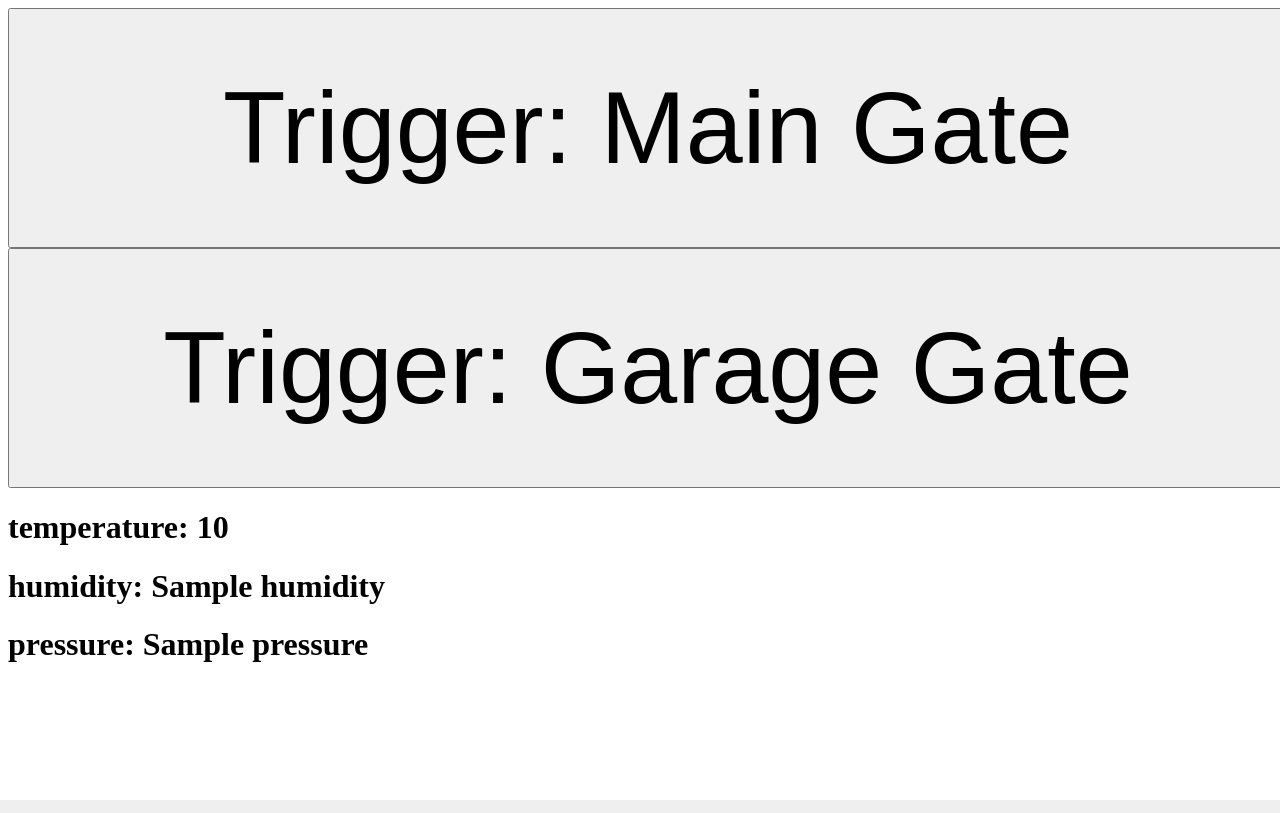
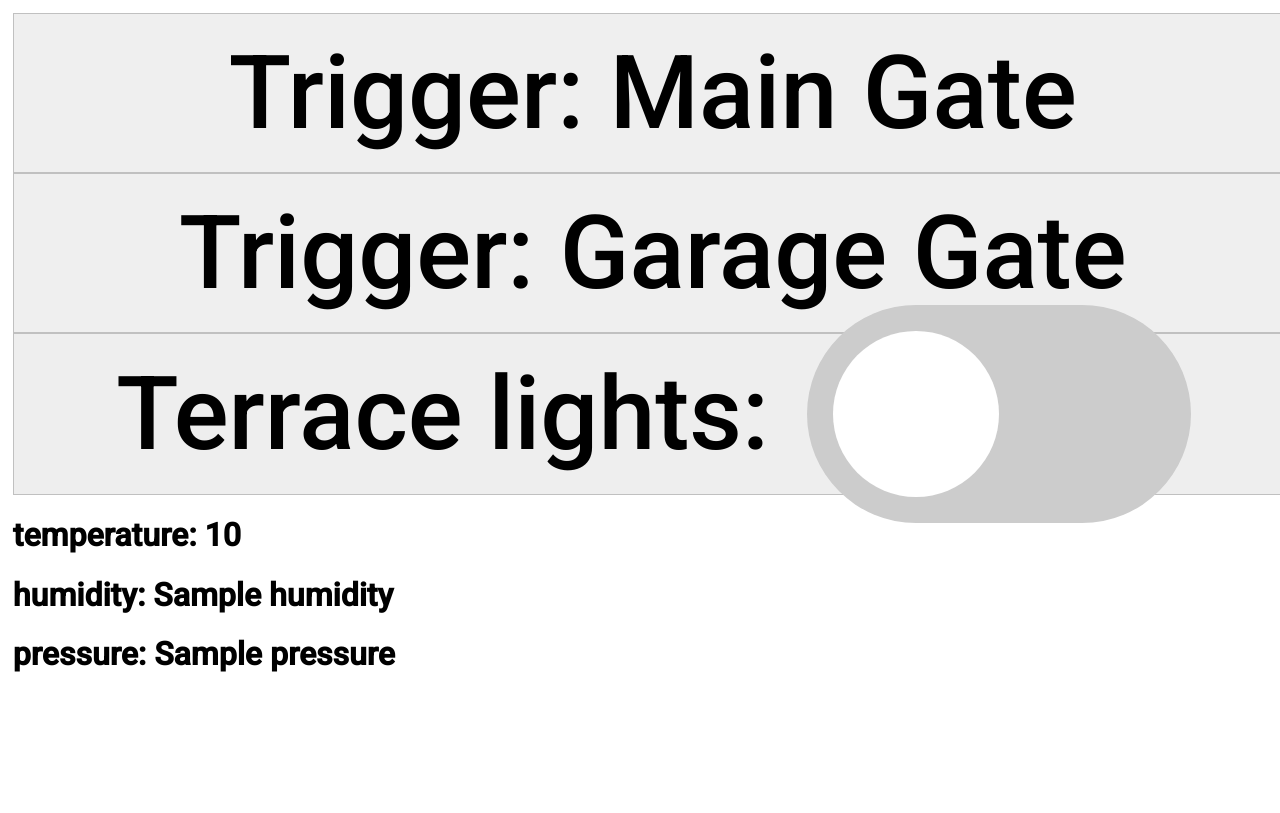
Before and after one commit to git-radek/homemgmt, a Django app: template templates/home.html in a window 1280 px wide. Run offline with Django 3.2, Linux system fonts and the light colour scheme; the template is opened without the code that fills it: most values are stand-ins (such as "Sample title", 1, 10 or a date in 2020); parts of the project's set-up code (start-up, migrations or seed data) failed here and were passed over.

Commit message:
added terrace handler + new UI status

```diff
--- a/homemgmt/urls.py
+++ b/homemgmt/urls.py
@@ -24,5 +24,7 @@
             url('admin/', admin.site.urls),
             url('trigger_main_gate', views.trigger_main_gate, name='trigger_main_gate'),
             url('trigger_garage_gate', views.trigger_garage_gate, name='trigger_garage_gate'),
+            url('turn_on_terrace_lights', views.turn_on_terrace_lights, name='turn_on_terrace_lights'),
+            url('turn_off_terrace_lights', views.turn_off_terrace_lights, name='turn_off_terrace_lights'),
             url('', views.home, name='home'),
             ] + static(settings.STATIC_URL, document_root=settings.STATIC_ROOT)
--- /dev/null
+++ b/mqtt_sample.py
@@ -0,0 +1,3 @@
+import paho.mqtt.publish as publish
+
+publish.single("cmnd/taras1/power", "OFF", hostname="localhost")
--- /dev/null
+++ b/static/style.css
@@ -0,0 +1,85 @@
+@import url('https://fonts.googleapis.com/css2?family=Roboto:wght@500&display=swap');
+html { height: 100vh; }
+body { height: 100vh; padding: 0; margin: 1vw }
+body,button { font-family: 'Roboto', sans-serif; }
+button { border: 1px silver solid }
+
+#status {
+  display: none;
+  align-items: center;
+  justify-content: center;
+  text-align: center;
+  color: white;
+  font-size: 4vh;
+  position: fixed;
+  width: 100%;
+  height: 100%;
+  top: 0;
+  left: 0;
+  right: 0;
+  bottom: 0;
+  background-color: rgba(0,0,0,1);
+  z-index: 2;
+  cursor: pointer;
+}
+
+
+.switch {
+  position: relative;
+  display: inline-block;
+  width: 3.75em;
+  height: 2.125em;
+}
+
+.switch input {
+  opacity: 0;
+  width: 0;
+  height: 0;
+}
+
+.slider {
+  position: absolute;
+  cursor: pointer;
+  top: 0;
+  left: 0;
+  right: 0;
+  bottom: 0;
+  background-color: #ccc;
+  -webkit-transition: .4s;
+  transition: .4s;
+}
+
+.slider:before {
+  position: absolute;
+  content: "";
+  height: 1.625em;
+  width: 1.625em;
+  left: 0.25em;
+  bottom: 0.25em;
+  background-color: white;
+  -webkit-transition: .4s;
+  transition: .4s;
+}
+
+input:checked + .slider {
+  background-color: #2196F3;
+}
+
+input:focus + .slider {
+  box-shadow: 0 0 1px #2196F3;
+}
+
+input:checked + .slider:before {
+  -webkit-transform: translateX(1.625em);
+  -ms-transform: translateX(1.625em);
+  transform: translateX(1.625em);
+}
+
+/* Rounded sliders */
+.slider.round {
+  border-radius: 2.125em;
+}
+
+.slider.round:before {
+  border-radius: 50%;
+}
--- a/templates/home.html
+++ b/templates/home.html
@@ -1,19 +1,21 @@
 <!DOCTYPE html>
 <head>
+<meta name="viewport" content="width=device-width, initial-scale=1">
 <title>Homemgmt v0.1</title>
-<script>
-window.addEventListener("load",function() {
-    setTimeout(function(){
-        // This hides the address bar:
-        window.scrollTo(0, 1);
-    }, 0);
-});
-</script>
 <script src='/static/jquery.js'></script>
+<link href='/static/style.css' rel='stylesheet' type='text/css'>
 </head>
 <body style='overflow: hidden'>
 {% csrf_token %}
-<button id='main_gate' style='width: 100vw; height: 30vh; font-size: 8vw;'>Trigger: Main Gate</button><br><button id='garage_gate' style='width: 100vw; height: 30vh;  font-size: 8vw;'>Trigger: Garage Gate</button>
+<button id='main_gate' style='width: 100vw; height: 20vh; font-size: 8vw;'>Trigger: Main Gate</button><br>
+<button id='garage_gate' style='width: 100vw; height: 20vh;  font-size: 8vw;'>Trigger: Garage Gate</button>
+<div style='width: 100vw; height: 20vh; font-size: 8vw; border: 1px solid silver; background-color: #EEEEEE; display: flex; align-items: center; justify-content: center;'>
+<p style='display: inline; font-size: 8vw; margin-right: 3vw'>Terrace lights:</p>
+<label class="switch" style="font-size: 8vw;">
+  <input id='toggle' type="checkbox">
+  <span class="slider round"></span>
+</label>
+</div>
 <div>
 <h1>temperature: {{ temperature }}</h1>
 <h1>humidity: {{ humidity }}</h1>
@@ -21,17 +23,38 @@
 </div>
 <div id='status'></div>
 <script>
+$("#status").click(function () { $(this).hide() });
 $("#main_gate").click(function() {
 	var CSRFtoken = $('input[name=csrfmiddlewaretoken]').val();
-	$.post( "/trigger_main_gate", { csrfmiddlewaretoken: CSRFtoken }, function (data) { $("#status").html(data);
+	$.post( "/trigger_main_gate", { csrfmiddlewaretoken: CSRFtoken }, function (data) { $("#status").html(data).css('display', 'flex').delay(1000).fadeOut(2000);
+});
+	$("#status").fadeOut(3000);
+});
+
+$("#garage_gate").click(function() {
+        var CSRFtoken = $('input[name=csrfmiddlewaretoken]').val();
+        $.post( "/trigger_garage_gate", { csrfmiddlewaretoken: CSRFtoken }, function (data) { $("#status").html(data).css('display', 'flex').delay(1000).fadeOut(2000);
+});
+	$("#status").fadeOut(3000);
+});
+
+
+$('#toggle').click(function() {
+
+	if($("#toggle").is(':checked')) {
+	    var CSRFtoken = $('input[name=csrfmiddlewaretoken]').val();
+	    $.post( "/turn_on_terrace_lights", { csrfmiddlewaretoken: CSRFtoken }, function (data) { $("#status").html(data).css('display', 'flex').delay(1000).fadeOut(2000);
+	});
+	}
+
+	else {
+	    var CSRFtoken = $('input[name=csrfmiddlewaretoken]').val();
+	    $.post( "/turn_off_terrace_lights", { csrfmiddlewaretoken: CSRFtoken }, function (data) { $("#status").html(data).css('display', 'flex').delay(1000).fadeOut(2000);
+	});
+	}
 
 });
 
-});
-$("#garage_gate").click(function() {
-        var CSRFtoken = $('input[name=csrfmiddlewaretoken]').val();
-        $.post( "/trigger_garage_gate", { csrfmiddlewaretoken: CSRFtoken }, function (data) { $("#status").html(data);
-});
-});
+
 </script>
 </body></html>
```
Also changed, not shown: homemgmt/views.py (+21 -0 lines), mqtt_ask.py (added, +17 -0 lines), db.sqlite3 (added), 1 other file.
